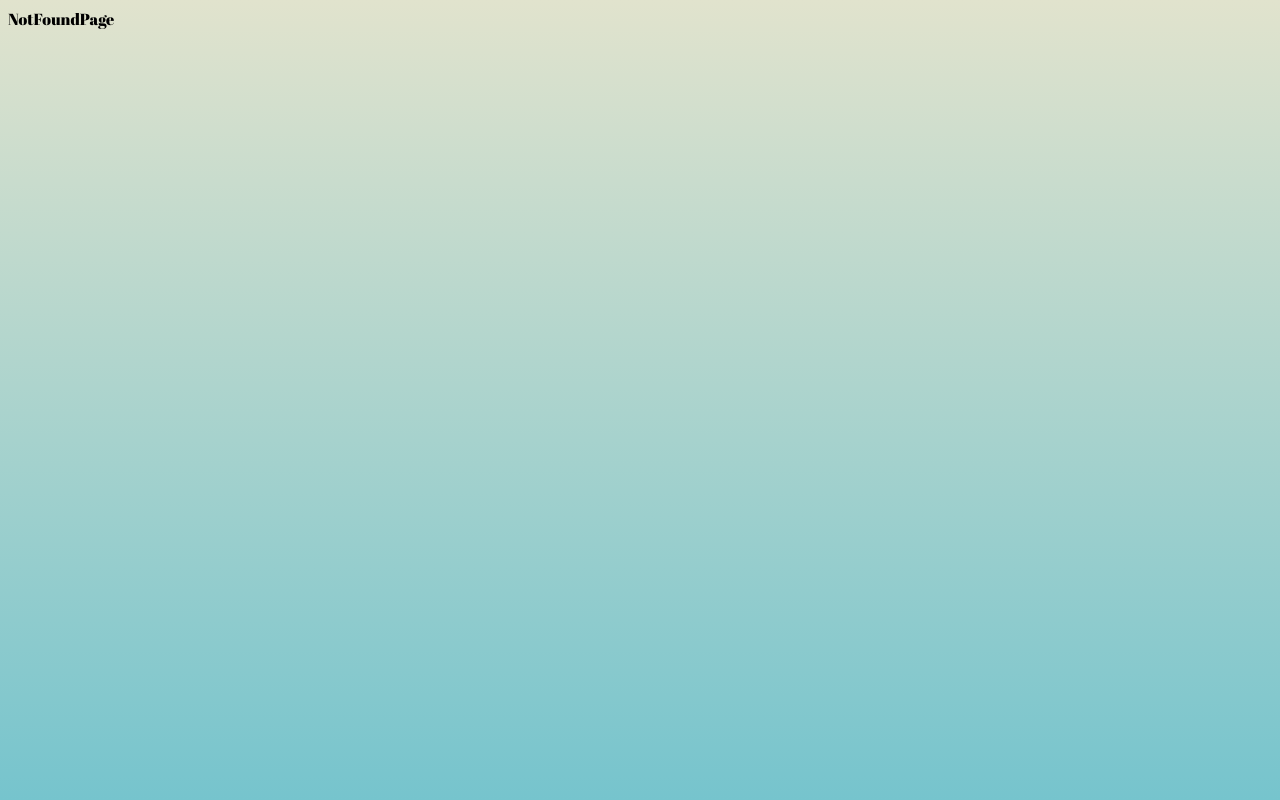
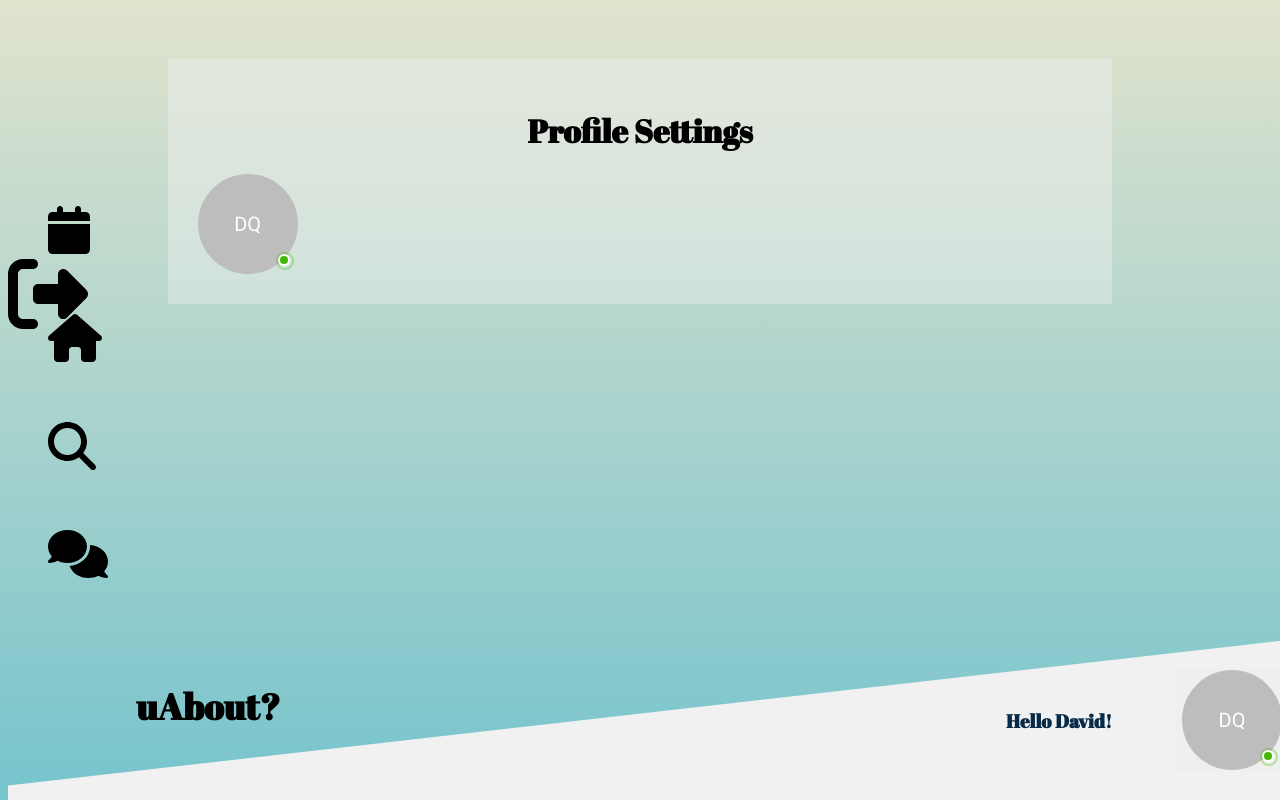
Before and after one commit to Eluented/uAbout, a React (Create React App) app in the folder uabout/client/: page /profile in a window 1280 px wide. Built offline with nearby package versions, Linux system fonts and the light colour scheme.

Commit message:
Added Profile page and icon to Footer

```diff
--- a/uabout/client/src/App.js
+++ b/uabout/client/src/App.js
@@ -1,4 +1,3 @@
-
 import React from "react";
 import { Route, Routes } from "react-router-dom";
 
@@ -11,17 +10,15 @@ import {
   NotFoundPage,
   FriendsPage,
   SearchResultsPage,
-
   MyEventsPage,
   HomePage,
+  ProfileSettingsPage,
 } from "./pages";
-
 
 function App() {
   return (
     <Routes>
-
-      <Route path='/' element={<WelcomePage />} />
+      <Route path="/" element={<WelcomePage />} />
       <Route path="/landing" element={<LandingPage />} />
       <Route path="/login" element={<LoginPage />} />
       <Route path="/register" element={<RegisterPage />} />
@@ -29,9 +26,9 @@ function App() {
       <Route path="/allfriends" element={<FriendsPage />} />
       <Route path="/myevents" element={<MyEventsPage />} />
       <Route path="/home" element={<HomePage />} />
+      <Route path="/profile" element={<ProfileSettingsPage />} />
 
       <Route path="/search">
-
         <Route path="/search" element={<SearchFriendsPage />} />
         <Route path=":username" element={<SearchResultsPage />} />
       </Route>
--- /dev/null
+++ b/uabout/client/src/components/AvatarIcon/index.js
@@ -0,0 +1,80 @@
+import * as React from "react";
+import { styled } from "@mui/material/styles";
+import Badge from "@mui/material/Badge";
+import Avatar from "@mui/material/Avatar";
+import Stack from "@mui/material/Stack";
+
+const StyledBadge = styled(Badge)(({ theme }) => ({
+  "& .MuiBadge-badge": {
+    backgroundColor: "#44b700",
+    color: "#44b700",
+    boxShadow: `0 0 0 2px ${theme.palette.background.paper}`,
+    "&::after": {
+      position: "absolute",
+      top: 0,
+      left: 0,
+      width: "100%",
+      height: "100%",
+      borderRadius: "50%",
+      animation: "ripple 1.2s infinite ease-in-out",
+      border: "1px solid currentColor",
+      content: '""',
+    },
+  },
+  "@keyframes ripple": {
+    "0%": {
+      transform: "scale(.8)",
+      opacity: 1,
+    },
+    "100%": {
+      transform: "scale(2.4)",
+      opacity: 0,
+    },
+  },
+}));
+
+function stringToColor(string: string) {
+  let hash = 0;
+  let i;
+
+  /* eslint-disable no-bitwise */
+  for (i = 0; i < string.length; i += 1) {
+    hash = string.charCodeAt(i) + ((hash << 5) - hash);
+  }
+
+  let color = "#";
+
+  for (i = 0; i < 3; i += 1) {
+    const value = (hash >> (i * 8)) & 0xff;
+    color += `00${value.toString(16)}`.slice(-2);
+  }
+  /* eslint-enable no-bitwise */
+
+  return color;
+}
+
+function stringAvatar(name: string) {
+  return {
+    sx: {
+      bgcolor: stringToColor(name),
+    },
+    children: `${name.split(" ")[0][0]}${name.split(" ")[1][0]}`,
+  };
+}
+
+export default function BackgroundLetterAvatars() {
+  return (
+    <Stack direction="row" spacing={2}>
+      <StyledBadge
+        overlap="circular"
+        anchorOrigin={{ vertical: "bottom", horizontal: "right" }}
+        variant="dot"
+      >
+        <Avatar
+          {...stringAvatar("David Quigley")}
+          sx={{ width: 100, height: 100 }}
+        />
+      </StyledBadge>
+    </Stack>
+  );
+}
--- a/uabout/client/src/components/Footer/index.js
+++ b/uabout/client/src/components/Footer/index.js
@@ -1,13 +1,18 @@
 import React from "react";
+import { useNavigate } from "react-router-dom";
+import BackgroundLetterAvatars from "../AvatarIcon";
 
 const Footer = () => {
+  const navigate = useNavigate();
   return (
     <div className="footer-container">
       <footer className="Footer">
         <h2>uAbout?</h2>
         <div className="triangle">
           <h3 className="username">Hello David!</h3>
-          <span className="profile-pic"></span>
+          <button className="avatar-icon" onClick={() => navigate("/profile")}>
+            <BackgroundLetterAvatars />
+          </button>
         </div>
       </footer>
     </div>
--- a/uabout/client/src/components/Navbar/index.js
+++ b/uabout/client/src/components/Navbar/index.js
@@ -1,4 +1,5 @@
 import React from "react";
+import { useNavigate } from "react-router-dom";
 import { FontAwesomeIcon } from "@fortawesome/react-fontawesome";
 import {
   faHome,
@@ -8,17 +9,30 @@ import {
 } from "@fortawesome/free-solid-svg-icons";
 
 const Navbar = () => {
+  const navigate = useNavigate();
   return (
     <nav className="Navbar">
       <ul>
         <li>
-          <FontAwesomeIcon icon={faCalendar} size="3x"></FontAwesomeIcon>
+          <FontAwesomeIcon
+            icon={faCalendar}
+            size="3x"
+            onClick={() => navigate("/myevents")}
+          ></FontAwesomeIcon>
         </li>
         <li>
-          <FontAwesomeIcon icon={faHome} size="3x"></FontAwesomeIcon>
+          <FontAwesomeIcon
+            icon={faHome}
+            size="3x"
+            onClick={() => navigate("/home")}
+          ></FontAwesomeIcon>
         </li>
         <li>
-          <FontAwesomeIcon icon={faSearch} size="3x"></FontAwesomeIcon>
+          <FontAwesomeIcon
+            icon={faSearch}
+            size="3x"
+            onClick={() => navigate("/search")}
+          ></FontAwesomeIcon>
         </li>
         <li>
           <FontAwesomeIcon icon={faComments} size="3x"></FontAwesomeIcon>
--- a/uabout/client/src/components/ProfileSettings/index.js
+++ /dev/null
@@ -1,19 +0,0 @@
-import React from "react";
-
-const ProfileSettings = () => {
-  return (
-    <div className="profile-card">
-      <div className="profile-container">
-        <div className="avatar-container"></div>
-        <h3>Username: Username</h3>
-        <h3>Password: *******</h3>
-
-        <div className="logout-icon-container">
-          <img src="" classname="" alt="" />
-        </div>
-      </div>
-    </div>
-  );
-};
-
-export default ProfileSettings;
--- a/uabout/client/src/components/index.js
+++ b/uabout/client/src/components/index.js
@@ -1,6 +1,6 @@
 export { default as Navbar } from "./Navbar";
 export { default as Footer } from "./Footer";
-export { default as ProfileSettings } from "./ProfileSettings";
 export { default as ReactCalendar } from "./ReactCalendar";
 export { default as EventForm } from "./EventForm";
 export { default as EventCard } from "./EventCard";
+export { default as BackgroundLetterAvatars } from "./AvatarIcon";
--- /dev/null
+++ b/uabout/client/src/pages/ProfileSettingsPage/index.js
@@ -0,0 +1,22 @@
+import React from "react";
+import { BackgroundLetterAvatars, Footer, Navbar } from "../../components";
+import { FontAwesomeIcon } from "@fortawesome/react-fontawesome";
+import { faRightFromBracket } from "@fortawesome/free-solid-svg-icons";
+
+const ProfileSettingsPage = () => {
+  return (
+    <div className="profile-container">
+      <Navbar />
+      <div className="profile-section">
+        <div className="eventform-parent-container" id="profile-card">
+          <h1>Profile Settings</h1>
+          <BackgroundLetterAvatars />
+        </div>
+        <FontAwesomeIcon icon={faRightFromBracket} size="5x"></FontAwesomeIcon>
+      </div>
+      <Footer />
+    </div>
+  );
+};
+
+export default ProfileSettingsPage;
--- a/uabout/client/src/pages/index.js
+++ b/uabout/client/src/pages/index.js
@@ -1,6 +1,5 @@
-
 export { default as LandingPage } from "./LandingPage";
-export { default as WelcomePage } from './WelcomePage';
+export { default as WelcomePage } from "./WelcomePage";
 export { default as LoginPage } from "./LoginPage";
 export { default as NotFoundPage } from "./NotFoundPage";
 export { default as RegisterPage } from "./RegisterPage";
@@ -9,3 +8,4 @@ export { default as SearchResultsPage } from "./SearchResults";
 export { default as FriendsPage } from "./FriendsPage";
 export { default as HomePage } from "./HomePage";
 export { default as MyEventsPage } from "./MyEventsPage";
+export { default as ProfileSettingsPage } from "./ProfileSettingsPage";
--- a/uabout/client/src/styles.css
+++ b/uabout/client/src/styles.css
@@ -58,10 +58,6 @@ html {
   top: 90px;
 }
 
-.Footer h2:hover {
-  cursor: pointer;
-}
-
 .triangle {
   width: 100%;
   height: 20vh;
@@ -73,11 +69,18 @@ html {
 }
 
 .triangle h3 {
-  margin: 20%;
+  margin: 5%;
 }
 
 .username {
   color: var(--text-secondary);
+}
+
+.avatar-icon {
+  border-style: none;
+}
+.avatar-icon:hover {
+  cursor: pointer;
 }
 
 /* Calendar component styling */
@@ -293,6 +296,8 @@ hr {
   top: 200px;
 }
 
+/* Profile Settings page */
+
 /* All responsive styling */
 
 @media (max-width: 600px) {
```
